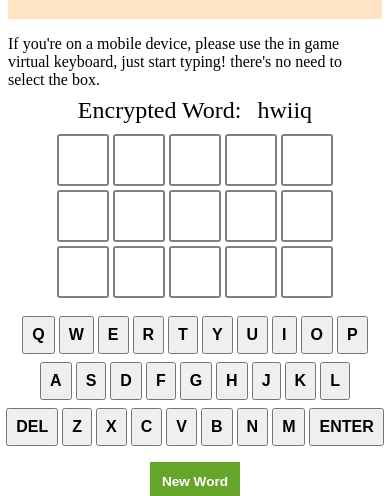
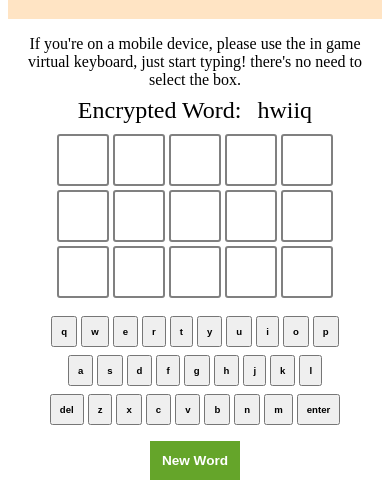
Before and after one commit to adityanataraj/crypt, a plain HTML site: page index.html in a window 390 px wide. Shown: the part 69-565 px from the top of the page. Drawn offline with nearby package versions, Linux system fonts and the light colour scheme.

Commit message:
Adding support for smaller mobile devices

```diff
--- a/style.css
+++ b/style.css
@@ -6,6 +6,10 @@
   width: 100%;
   background-color: bisque;
   margin-bottom: 1rem;
+}
+
+.disclaimer{
+  text-align: center;
 }
 
 #game-board {
@@ -129,4 +133,14 @@
   .instructions{
     width: 100%;
   }
+
+  .keyboard-button {
+    font-size: 0.6rem;
+    font-weight: 700;
+    padding: 0.5rem;
+    margin: 0 2px;
+    cursor: pointer;
+    text-transform: lowercase;
+  }
+
 }
```
